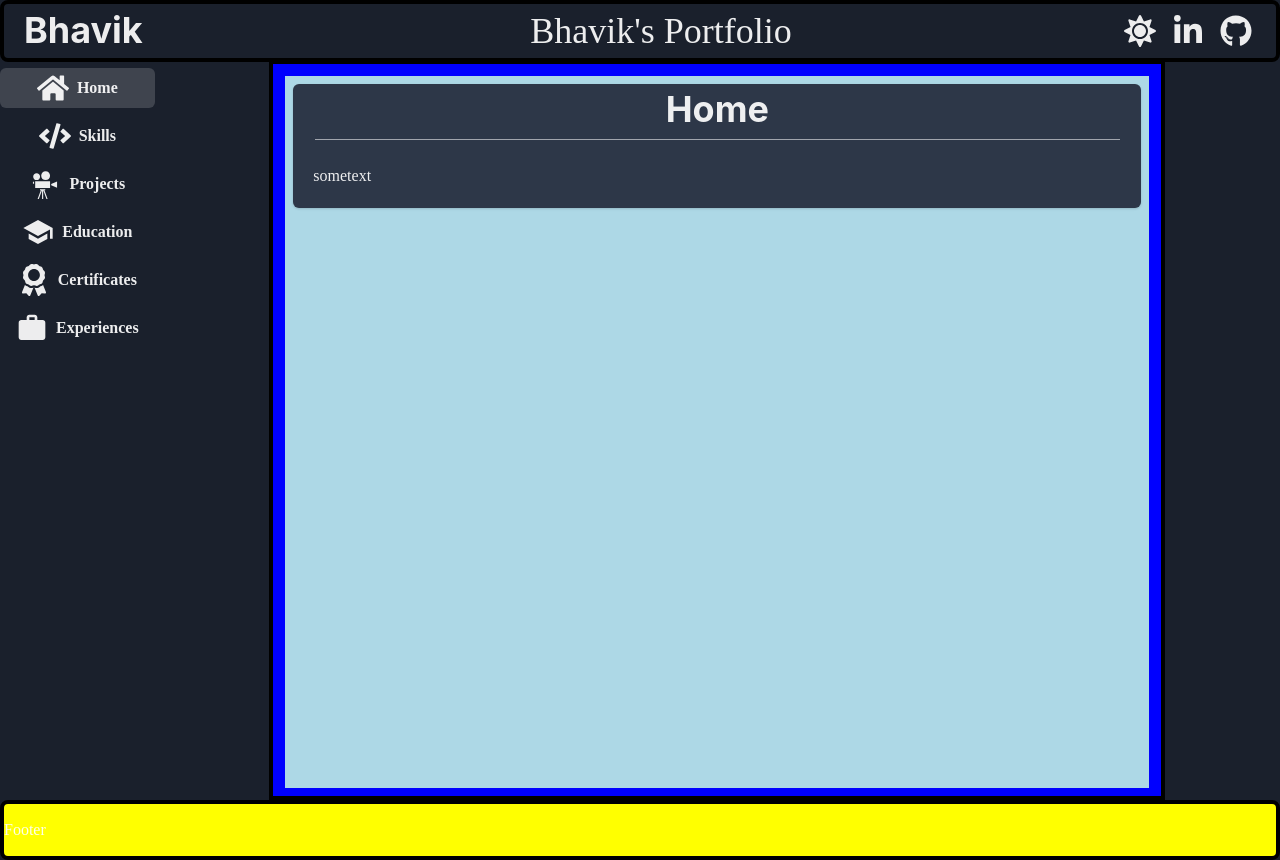
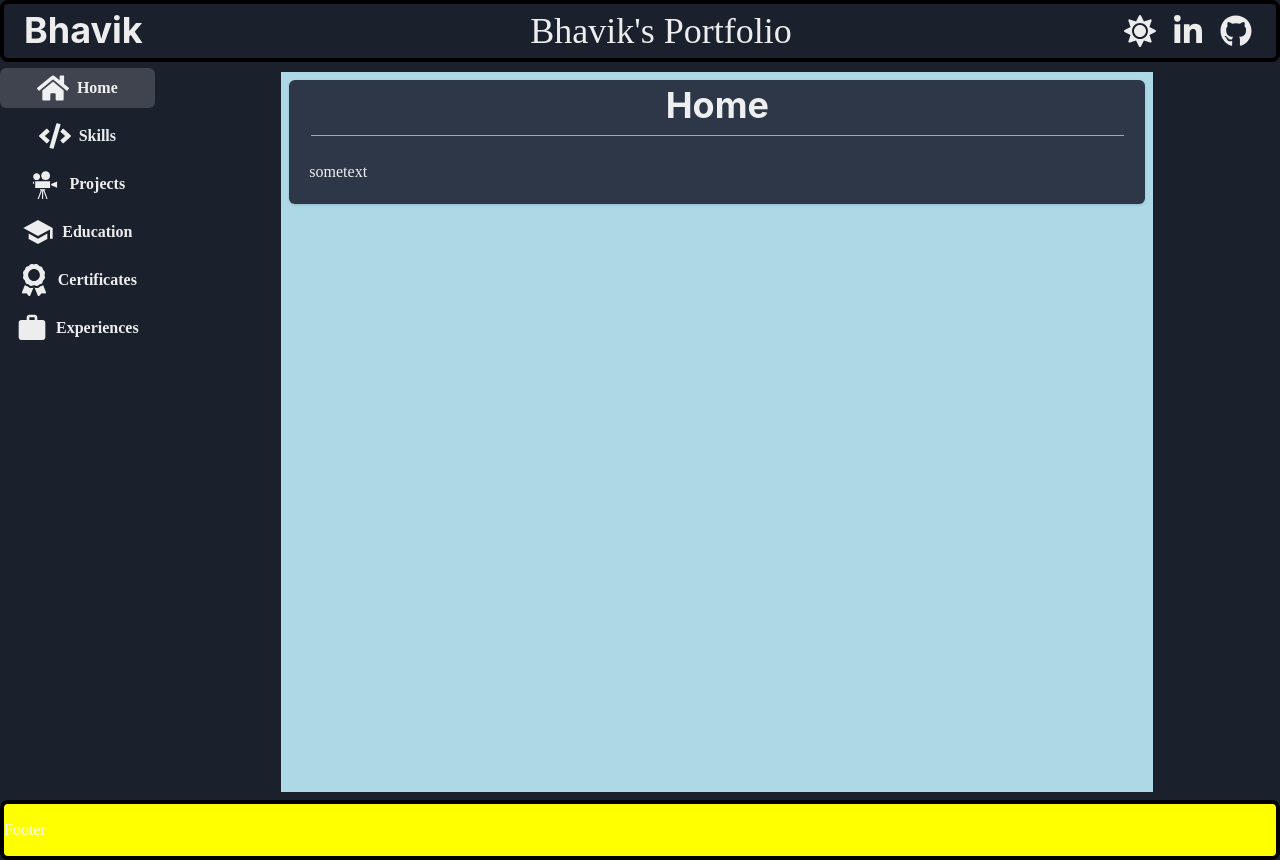
Before and after one commit to bhavik-knight/portfolio-chakra, a React (Vite) app in the folder react/frontend/: page / in a window 1280 px wide. Built offline with nearby package versions, Linux system fonts and the light colour scheme.

Commit message:
removed bg-color and border for the content

```diff
--- a/react/frontend/src/App.css
+++ b/react/frontend/src/App.css
@@ -46,7 +46,7 @@
 }
 
 .content {
-    border: 4px solid black;
+    /* border: 4px solid black; */
     width: auto;
     margin-top: 60px;
     padding-top: 4px;
--- a/react/frontend/src/App.jsx
+++ b/react/frontend/src/App.jsx
@@ -100,7 +100,7 @@ function App() {
           />
         </Flex>
         <Flex
-          bg="blue"
+          // bg="lightgreen"
           className="content"
           as="main"
           px={{ base: 0, lg: "4px" }}
```
